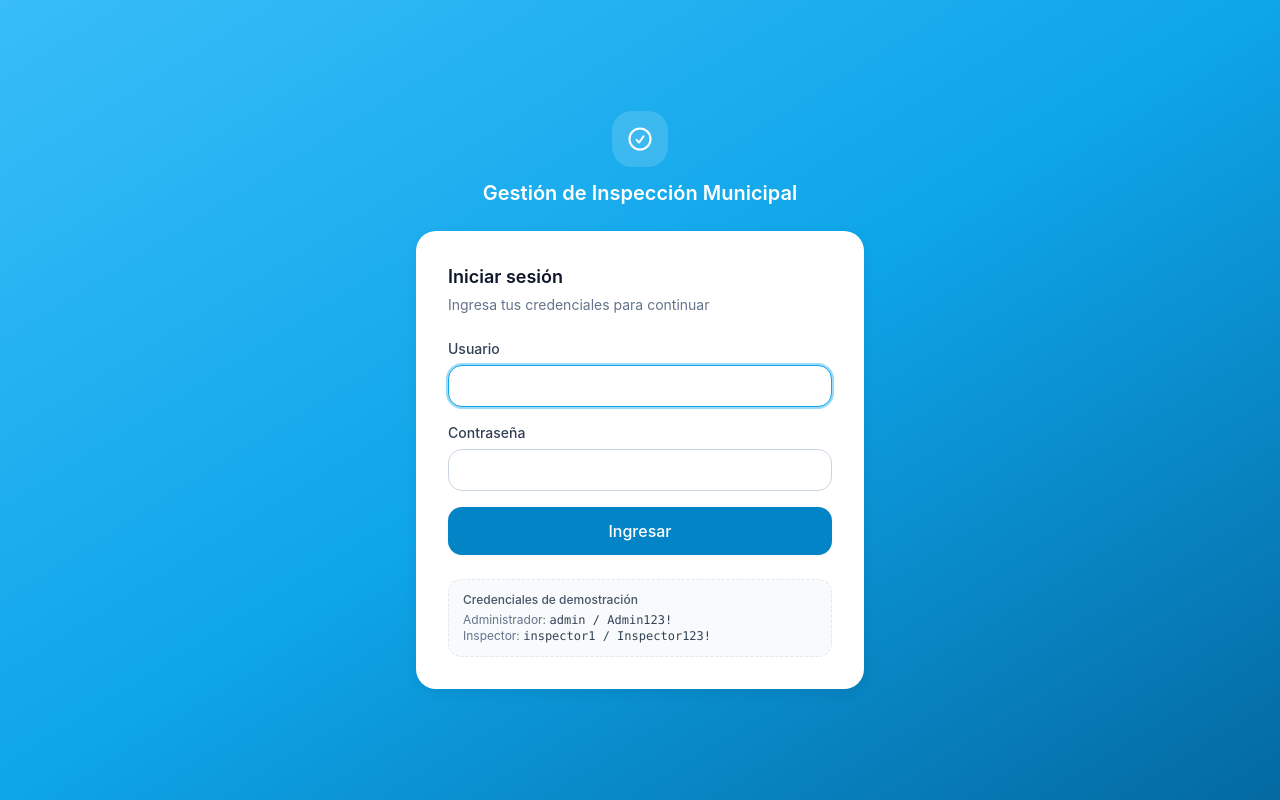
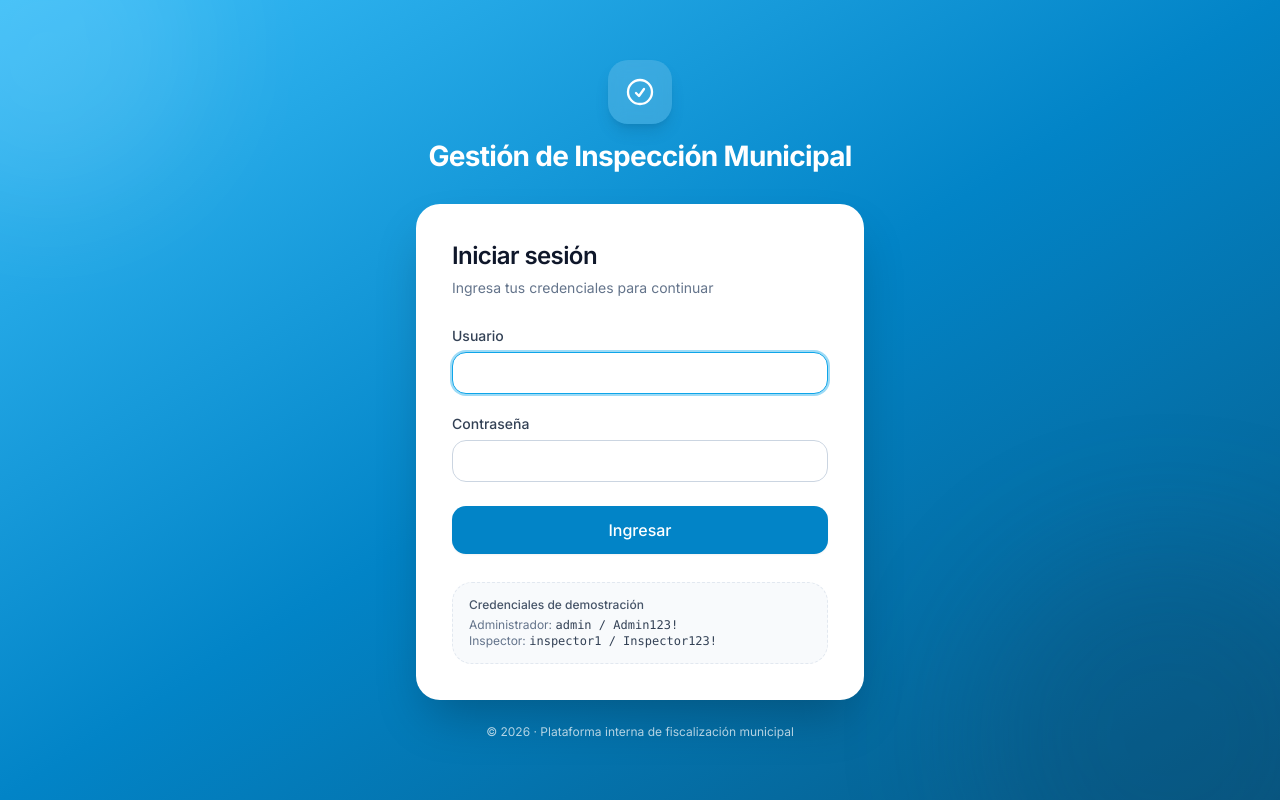
Before and after one commit to kristopher2483/control-turnos-fiscalizacion, a React (Vite) app in the folder frontend/: page /login in a window 1280 px wide. Built offline with nearby package versions, Linux system fonts and the light colour scheme; no server answers.

Commit message:
Rediseña el login con tipografia Inter y mejor jerarquia visual

```diff
--- a/frontend/index.html
+++ b/frontend/index.html
@@ -4,6 +4,12 @@
     <meta charset="UTF-8" />
     <link rel="icon" type="image/svg+xml" href="/favicon.svg" />
     <meta name="viewport" content="width=device-width, initial-scale=1.0" />
+    <link rel="preconnect" href="https://fonts.googleapis.com" />
+    <link rel="preconnect" href="https://fonts.gstatic.com" crossorigin />
+    <link
+      href="https://fonts.googleapis.com/css2?family=Inter:wght@400;500;600;700;800&display=swap"
+      rel="stylesheet"
+    />
     <title>Gestión de Inspección Municipal</title>
   </head>
   <body>
--- a/frontend/src/pages/LoginPage.tsx
+++ b/frontend/src/pages/LoginPage.tsx
@@ -32,22 +32,25 @@ export function LoginPage() {
   })
 
   return (
-    <div className="flex min-h-screen items-center justify-center bg-gradient-to-br from-primary-400 via-primary-500 to-primary-700 px-4 py-10">
-      <div className="w-full max-w-md">
-        <div className="mb-6 flex flex-col items-center text-center text-white">
-          <div className="mb-3 flex h-14 w-14 items-center justify-center rounded-2xl bg-white/15 backdrop-blur">
-            <svg className="h-7 w-7" viewBox="0 0 24 24" fill="none" stroke="currentColor" strokeWidth="1.75" aria-hidden="true">
+    <div className="relative flex min-h-screen items-center justify-center overflow-hidden bg-gradient-to-br from-primary-400 via-primary-600 to-primary-800 px-4 py-10">
+      <div className="pointer-events-none absolute -left-28 -top-28 h-80 w-80 rounded-full bg-white/10 blur-3xl" aria-hidden="true" />
+      <div className="pointer-events-none absolute -bottom-32 -right-20 h-96 w-96 rounded-full bg-primary-900/25 blur-3xl" aria-hidden="true" />
+
+      <div className="relative w-full max-w-md">
+        <div className="mb-8 flex flex-col items-center text-center text-white">
+          <div className="mb-4 flex h-16 w-16 items-center justify-center rounded-2xl bg-white/15 shadow-lg shadow-primary-900/20 backdrop-blur">
+            <svg className="h-8 w-8" viewBox="0 0 24 24" fill="none" stroke="currentColor" strokeWidth="1.75" aria-hidden="true">
               <path strokeLinecap="round" strokeLinejoin="round" d="M9 12.75L11.25 15 15 9.75M21 12a9 9 0 11-18 0 9 9 0 0118 0z" />
             </svg>
           </div>
-          <h1 className="text-xl font-semibold">Gestión de Inspección Municipal</h1>
+          <h1 className="text-2xl font-bold tracking-tight sm:text-[1.75rem]">Gestión de Inspección Municipal</h1>
         </div>
 
-        <div className="rounded-2xl bg-white p-6 shadow-soft sm:p-8">
-          <h2 className="text-lg font-semibold text-slate-900">Iniciar sesión</h2>
-          <p className="mt-1 text-sm text-slate-500">Ingresa tus credenciales para continuar</p>
+        <div className="rounded-3xl bg-white p-7 shadow-2xl shadow-primary-950/20 sm:p-9">
+          <h2 className="text-2xl font-semibold tracking-tight text-slate-900">Iniciar sesión</h2>
+          <p className="mt-1.5 text-sm text-slate-500">Ingresa tus credenciales para continuar</p>
 
-          <form onSubmit={onSubmit} className="mt-6 flex flex-col gap-4" noValidate>
+          <form onSubmit={onSubmit} className="mt-7 flex flex-col gap-5" noValidate>
             <Input
               label="Usuario"
               autoComplete="username"
@@ -65,12 +68,12 @@ export function LoginPage() {
 
             {loginError ? <p className="rounded-lg bg-rose-50 px-3 py-2 text-sm text-rose-700">{loginError}</p> : null}
 
-            <Button type="submit" isLoading={isLoggingIn} fullWidth size="lg">
+            <Button type="submit" isLoading={isLoggingIn} fullWidth size="lg" className="mt-1">
               Ingresar
             </Button>
           </form>
 
-          <div className="mt-6 rounded-xl border border-dashed border-slate-200 bg-slate-50 px-3.5 py-3 text-xs text-slate-500">
+          <div className="mt-7 rounded-2xl border border-dashed border-slate-200 bg-slate-50 px-4 py-3.5 text-xs text-slate-500">
             <p className="font-medium text-slate-600">Credenciales de demostración</p>
             <p className="mt-1">
               Administrador: <span className="font-mono text-slate-700">admin / Admin123!</span>
@@ -80,6 +83,10 @@ export function LoginPage() {
             </p>
           </div>
         </div>
+
+        <p className="mt-6 text-center text-xs text-white/70">
+          © {new Date().getFullYear()} · Plataforma interna de fiscalización municipal
+        </p>
       </div>
     </div>
   )
```
